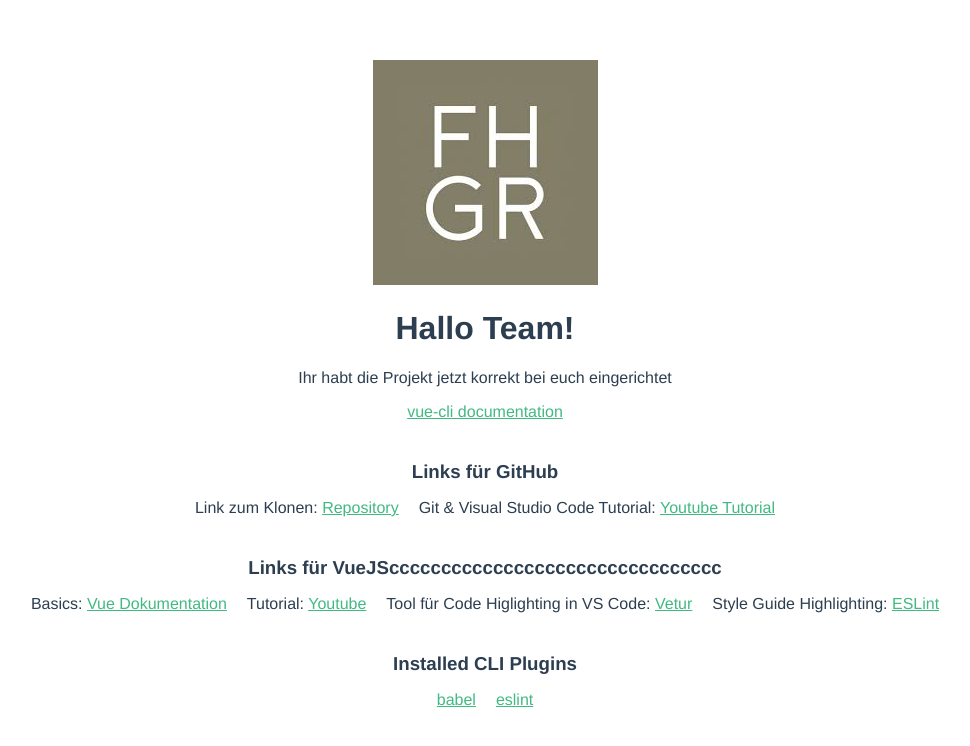
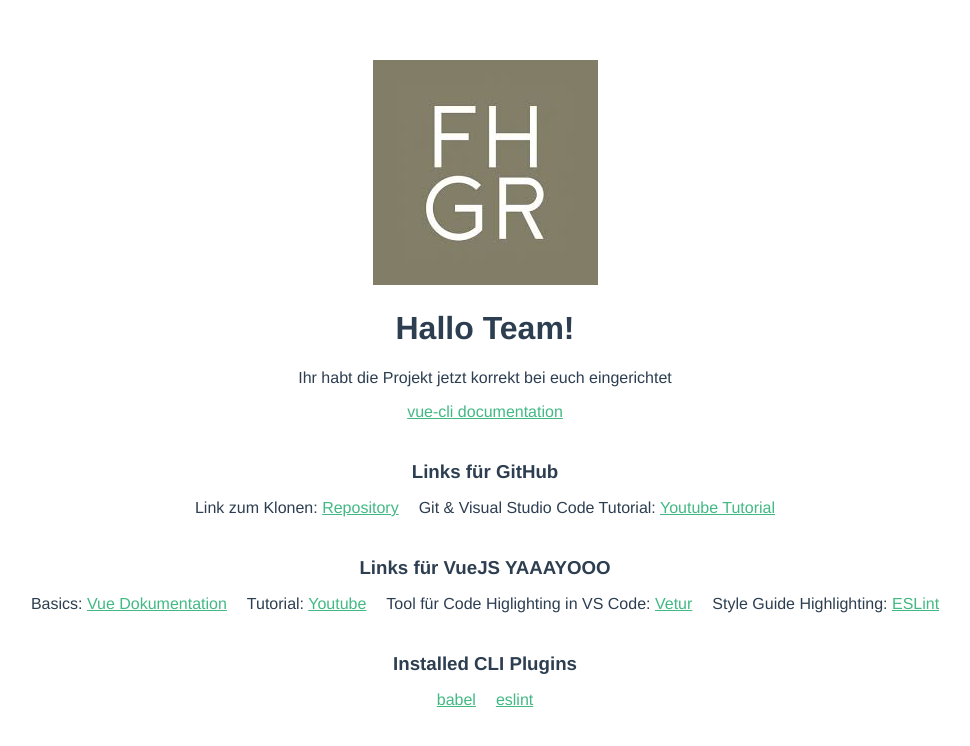
Before and after one commit to pushin-edi/fhgr_pk1, a Vue app: page / in a window 1280 px wide. Shown: the top 746 px of the page, without its empty margins (155-1125 px from the left). Built offline with nearby package versions, Linux system fonts and the light colour scheme.

Commit message:
Test changes to see if everything work properly

```diff
--- a/src/components/HelloWorld.vue
+++ b/src/components/HelloWorld.vue
@@ -8,7 +8,7 @@
       <li>Link zum Klonen: <a href="https://github.com/nony-git/fhgr_pk1.git">Repository</a></li>
       <li>Git & Visual Studio Code Tutorial: <a href="https://www.youtube.com/watch?v=F2DBSH2VoHQ">Youtube Tutorial</a></li>
     </ul>
-    <h3>Links für VueJScccccccccccccccccccccccccccccccc</h3>
+    <h3>Links für VueJS YAAAYOOO</h3>
     <ul>
       <li>Basics: <a href="https://vuejs.org/v2/guide/">Vue Dokumentation</a></li>
       <li>Tutorial: <a href="https://www.youtube.com/watch?v=Wy9q22isx3U">Youtube</a></li>
```
Also changed, not shown: 1 other file (tests, documents, lock files or other folders).
